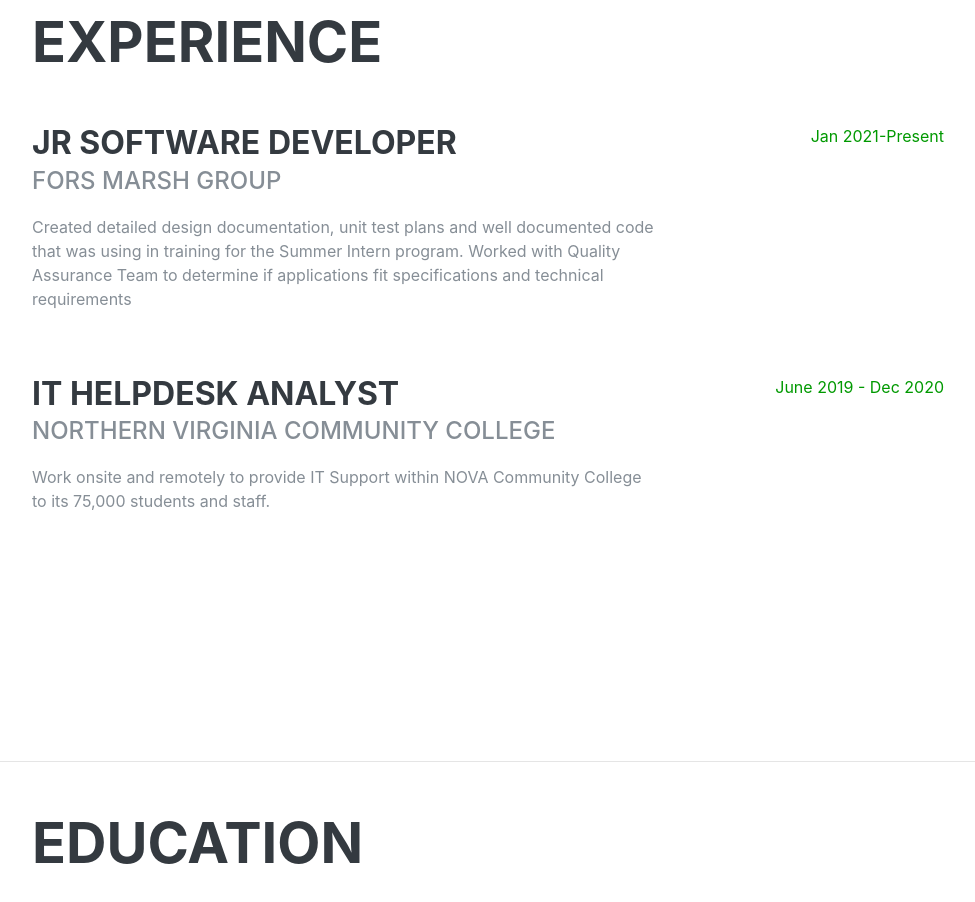
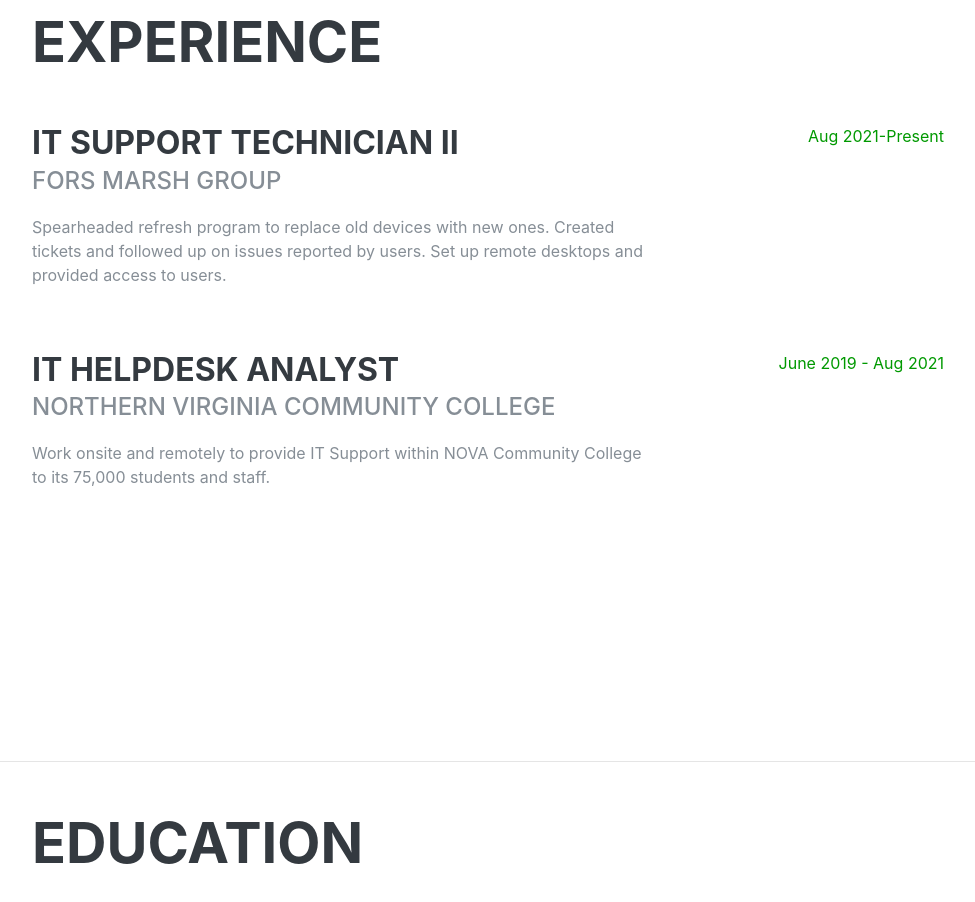
Before and after one commit to ahsanzaman/ahsanzaman.github.io, a plain HTML site: page index.html in a window 1280 px wide. Shown: the part 840-1742 px from the top of the page, without its empty margins (288-1263 px from the left). Drawn offline with Linux system fonts and the light colour scheme; a web font is replaced by a local one.

Commit message:
Current job update

```diff
--- a/index.html
+++ b/index.html
@@ -92,13 +92,12 @@
 
         <div class="resume-item d-flex flex-column flex-md-row justify-content-between mb-5">
           <div class="resume-content">
-            <h3 class="mb-0">Jr Software Developer</h3>
+            <h3 class="mb-0">IT Support Technician II</h3>
             <div class="subheading mb-3">Fors Marsh Group</div>
-            <p> Created detailed design documentation, unit test plans and well documented code that was using in training for the Summer Intern program. Worked with Quality Assurance Team to determine if applications fit specifications and technical requirements
-              </p>
+            <p> Spearheaded refresh program to replace old devices with new ones. Created tickets and followed up on issues reported by users. Set up remote desktops and provided access to users.</p>
           </div>
           <div class="resume-date text-md-right">
-            <span class="text-primary">Jan 2021-Present</span>
+            <span class="text-primary">Aug 2021-Present</span>
           </div>
         </div>
 
@@ -109,7 +108,7 @@
             <p>Work onsite and remotely to provide IT Support within NOVA Community College to its 75,000 students and staff.</p>
           </div>
           <div class="resume-date text-md-right">
-            <span class="text-primary">June 2019 - Dec 2020</span>
+            <span class="text-primary">June 2019 - Aug 2021</span>
           </div>
         </div>
 
```
